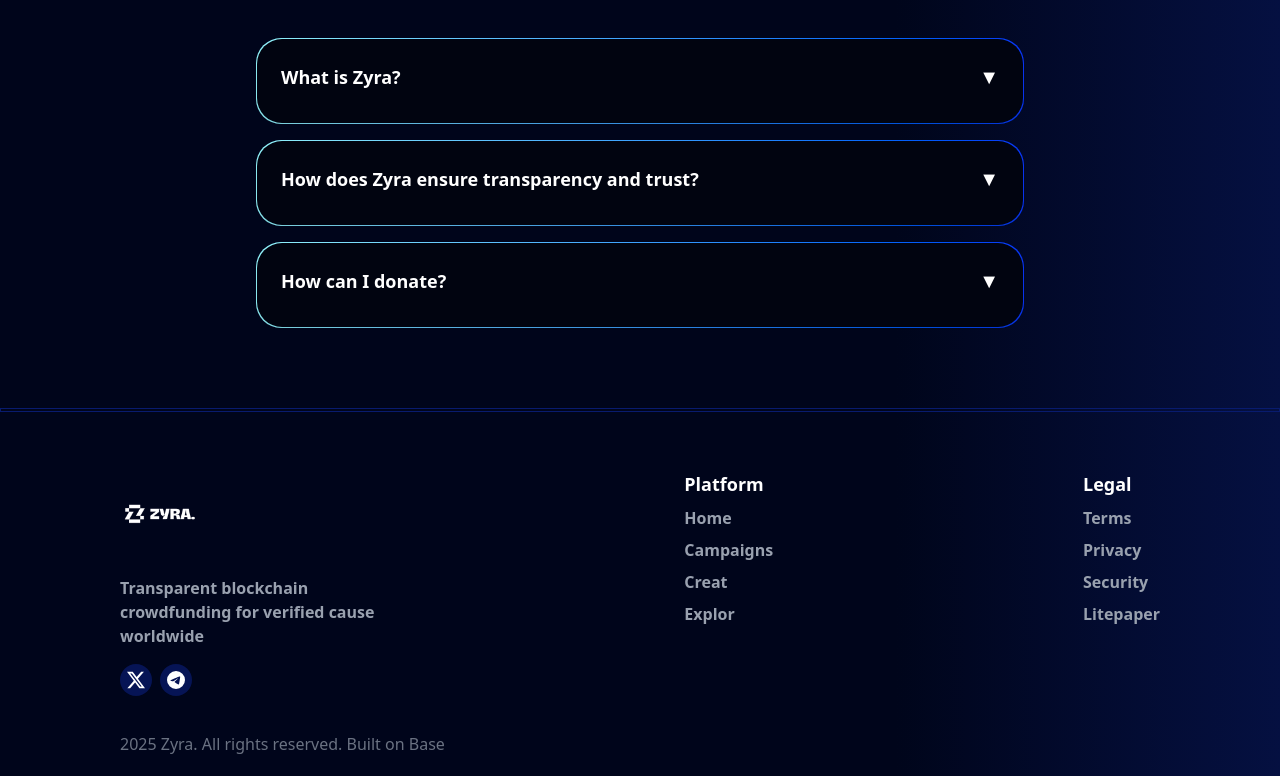
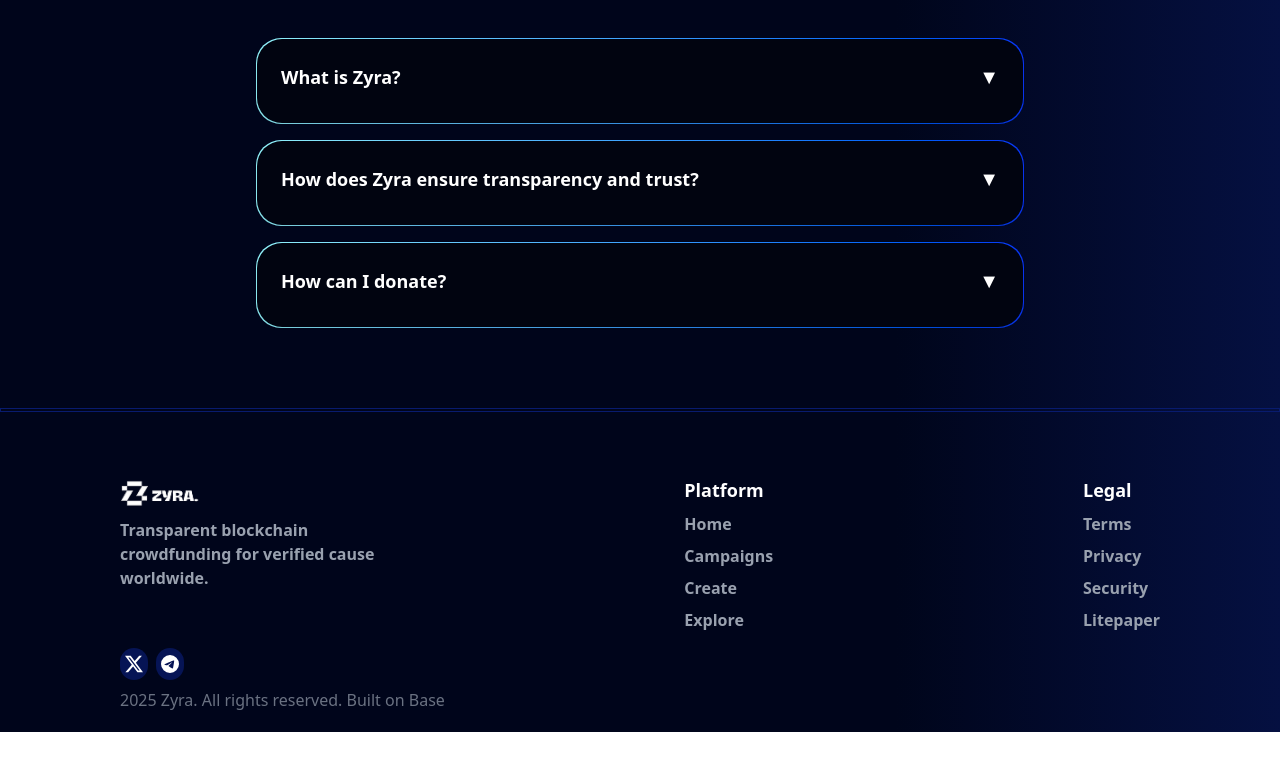
Before and after one commit to ZyraOrg/Zyra, a React (Vite) app in the folder frontend/: page / in a window 1280 px wide. Shown: the part 4322-5098 px from the top of the page. After the commit the page ends 5054 px from the top, so only its background shows below. Built offline with nearby package versions, Linux system fonts and the light colour scheme.

Commit message:
update logo in footer

```diff
--- a/frontend/src/components/FooterSection/FooterSection.jsx
+++ b/frontend/src/components/FooterSection/FooterSection.jsx
@@ -1,5 +1,5 @@
-import logo2 from "../../assets/logo.png";
-import { BsTwitterX, BsTelegram, BsEnvelope } from "react-icons/bs";
+import logo4 from "../../assets/logo4.png";
+import { BsTwitterX, BsTelegram } from "react-icons/bs";
 import React, { useEffect } from "react";
 import AOS from "aos";
 import "aos/dist/aos.css";
@@ -21,26 +21,28 @@
   return (
     <main className="pb-5 md:space-y-9 pt-15 md:pt-20">
       <div className="w-full h-1 border border-primary"></div>
-      <div className="px-7 md:px-30">
-        <div className="flex flex-col justify-between gap-5 md:flex-row md:items-center md:max-w-6xl">
+      <div className="px-5 md:px-30 pt-7">
+        <div className="flex flex-col justify-between gap-5 md:flex-row md:max-w-6xl">
           <div
-            className="flex flex-col justify-between"
+            className="flex flex-col"
             data-aos="slide-left"
             data-aos-delay="100"
           >
-            <img
-              src={logo2}
-              alt="logo"
-             className="inline-block object-contain w-32 h-32 ml-[-26px]"
-            />
+            <div>
+              <img
+                src={logo4}
+                alt="Zyra Logo"
+                className="h-full w-20 cursor-pointer"
+              />
+            </div>
             <p
-              className="text-left text-[12px] md:text-[16px] text-gray-400 font-semibold"
+              className="text-left text-[12px] md:text-[16px] text-gray-400 font-semibold pt-2"
               data-aos="slide-left"
               data-aos-delay="200"
             >
               Transparent blockchain <br className="hidden md:block" />
               crowdfunding for verified cause <br className="hidden md:block" />
-              worldwide
+              worldwide.
             </p>
           </div>
           <div className="space-y-2" data-aos="slide-left" data-aos-delay="200">
@@ -68,7 +70,7 @@
                 data-aos="slide-left"
                 data-aos-delay="500"
               >
-                Creat
+                Create
               </a>
               <a
                 href="#about"
@@ -76,7 +78,7 @@
                 data-aos="slide-left"
                 data-aos-delay="600"
               >
-                Explor
+                Explore
               </a>
             </div>
           </div>
@@ -108,7 +110,9 @@
                 Security
               </a>
               <a
-                href="/"
+                href="/Zyra-Litepaper-2025.pdf"
+                target="_blank"
+                rel="noopener noreferrer"
                 className="hover:text-gray-300"
                 data-aos="slide-left"
                 data-aos-delay="1100"
@@ -119,12 +123,17 @@
           </div>
         </div>
         <div>
-          <div className="flex gap-2 my-4">
+          <div
+            className="flex gap-2 mt-4"
+            data-aos="slide-left"
+            data-aos-delay="1200"
+            data-aos-offset="20"
+          >
             <a
               href={SOCIAL_LINKS.twitter}
               target="_blank"
               rel="noopener noreferrer"
-              className="flex items-center justify-center w-8 h-8 transition-colors rounded-full bg-primary/70 hover:bg-primary"
+              className="flex items-center justify-center w-7 h-7 md:w-h md:h-8 transition-colors rounded-full bg-primary/70 hover:bg-primary"
             >
               <BsTwitterX size={18} />
             </a>
@@ -132,14 +141,14 @@
               href={SOCIAL_LINKS.telegram}
               target="_blank"
               rel="noopener noreferrer"
-              className="flex items-center justify-center w-8 h-8 transition-colors rounded-full bg-primary/70 hover:bg-primary"
+              className="flex items-center justify-center w-7 h-7 md:w-h md:h-8 transition-colors rounded-full bg-primary/70 hover:bg-primary"
             >
               <BsTelegram size={18} />
             </a>
           </div>
         </div>
         <p
-          className="text-center md:text-left text-[12px] md:text-[16px] text-gray-500 pt-5"
+          className="text-center md:text-left text-[12px] md:text-[16px] text-gray-500 pt-2"
           data-aos="slide-left"
           data-aos-delay="1200"
           data-aos-offset="20"
```
